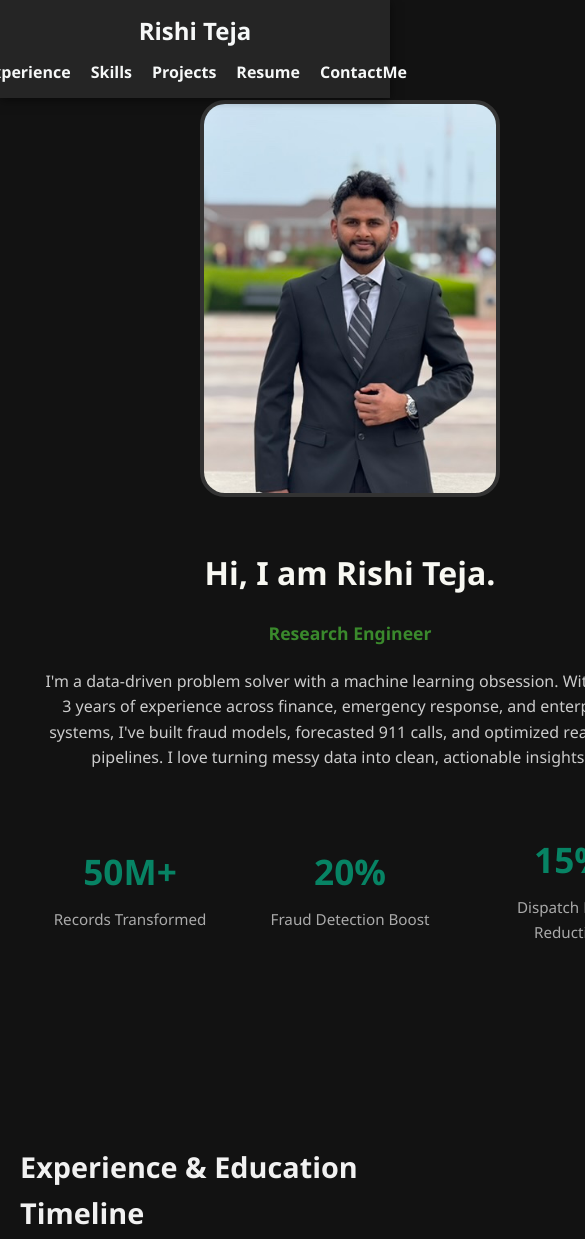
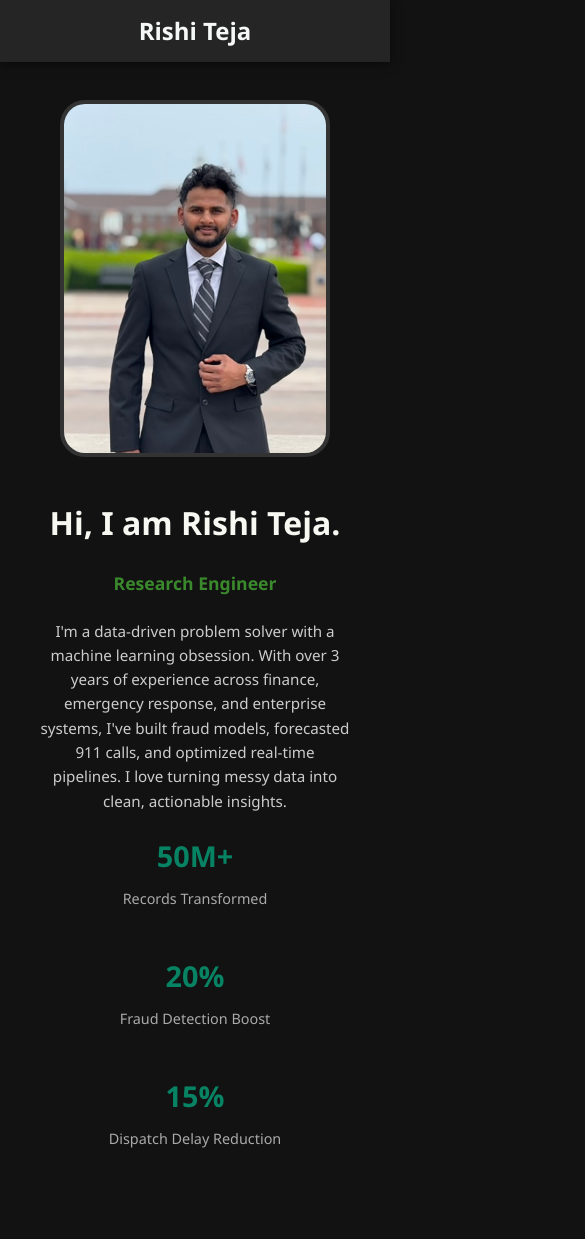
Before and after one commit to rishiraparthy/Rishi, a plain HTML site: page index.html in a window 390 px wide. Shown: the top 1239 px of the page, 585 px wide, since content can reach past the window. Drawn offline with Linux system fonts and the light colour scheme.

Commit message:
Update index.html

```diff
--- a/index.html
+++ b/index.html
@@ -1,12 +1,16 @@
 <!DOCTYPE html>
 <html lang="en">
 <head>
-  <meta charset="UTF-8">
-  <meta name="viewport" content="width=device-width, initial-scale=1.0">
+  <meta charset="UTF-8" />
+  <meta name="viewport" content="width=device-width, initial-scale=1.0" />
   <title>Rishi Teja | Portfolio</title>
-  <link rel="icon" href="Rishi.jpeg" type="image/png">
+  <link rel="icon" href="Rishi.jpeg" type="image/png" />
   <style>
-    * { margin: 0; padding: 0; box-sizing: border-box; }
+    * {
+      margin: 0;
+      padding: 0;
+      box-sizing: border-box;
+    }
     body {
       font-family: 'Segoe UI', sans-serif;
       background: #121212;
@@ -20,6 +24,7 @@
       right: 0;
       background: rgba(40, 40, 40, 0.95);
       display: flex;
+      flex-wrap: wrap;
       justify-content: space-between;
       align-items: center;
       padding: 12px 20px;
@@ -32,12 +37,11 @@
       font-weight: bold;
       text-decoration: none;
     }
-    .logo:hover {
-      color: #636564;
-    }
     .nav-links {
       display: flex;
-      gap: 20px;
+      flex-wrap: wrap;
+      gap: 10px;
+      justify-content: center;
     }
     .nav-links a {
       color: #f6f8f8;
@@ -68,131 +72,153 @@
       color: #f1f1f1;
       margin-bottom: 20px;
       font-size: 1.8rem;
-    }
-    .project, .publication, .achievement {
-      margin-bottom: 20px;
-    }
-    footer {
       text-align: center;
-      padding: 20px;
-      background: #1c1c1c;
-      color: #999;
-      margin-top: 40px;
-      font-size: 0.9rem;
     }
     .intro-section {
       display: flex;
       flex-wrap: wrap;
       align-items: center;
-      justify-content: space-between;
-      gap: 30px;
+      justify-content: center;
+      gap: 20px;
+      text-align: center;
     }
     .intro-section img {
-      width: 100%;
-      max-width: 420px;
-      height: auto;
+      width: 90%;
+      max-width: 340px;
       border-radius: 25px;
       object-fit: cover;
       border: 4px solid #333;
     }
-    .intro-content { flex: 1; }
+    .intro-content {
+      flex: 1;
+      padding: 0 10px;
+    }
     .intro-heading {
-      font-size: 2.5rem;
+      font-size: 2rem;
       font-weight: bold;
       color: #f8f8f2;
       margin-bottom: 20px;
     }
     .typewriter-text {
-      font-size: 1.4rem;
+      font-size: 1.2rem;
       color: #3a892c;
       font-weight: bold;
       min-height: 30px;
       margin-bottom: 20px;
     }
     .intro-description {
-      font-size: 1rem;
+      font-size: 0.95rem;
       color: #ccc;
-      max-width: 600px;
       margin-bottom: 20px;
     }
-    .button-group {
+    .metrics-container {
       display: flex;
-      gap: 15px;
+      flex-wrap: wrap;
+      justify-content: center;
+      gap: 20px;
     }
-    .button-group a {
-      display: inline-flex;
-      align-items: center;
-      justify-content: center;
-      width: 40px;
-      height: 40px;
-      border-radius: 50%;
-      background-color: #1e1e1e;
-      border: 1px solid #444;
-      color: #8be9fd;
-      text-decoration: none;
-      font-size: 1.2rem;
-      transition: background 0.3s;
+    .metric {
+      text-align: center;
+      flex: 1 1 100px;
     }
-    .button-group a:hover {
-      background-color: #333;
-      color: #f1f1f1;
+    .metric h3 {
+      font-size: 1.8rem;
+      color: #078364;
+      margin-bottom: 8px;
     }
-    .scroll-text {
-      position: relative;
-      display: inline-block;
-      opacity: 0;
-      transform: translateY(20px);
-      transition: all 0.5s ease;
+    .metric p {
+      font-size: 0.85rem;
+      color: #aaa;
     }
     .skill-boxes {
       display: grid;
-      grid-template-columns: repeat(auto-fit, minmax(220px, 1fr));
+      grid-template-columns: repeat(auto-fit, minmax(180px, 1fr));
       gap: 20px;
     }
     .skill-box {
       background-color: #1e1e1e;
-      padding: 15px 20px;
+      padding: 10px;
       border-radius: 10px;
       border: 1px solid #333;
-      color: #ddd;
     }
-    .metrics-container {
-  display: flex;
-  justify-content: space-around;
-  align-items: center;
-  gap: 40px;
-  margin-top: 40px;
-  flex-wrap: nowrap;
+    .skill-box input[type="range"] {
+      width: 100%;
+      accent-color: #50fa7b;
+    }
+    .project-gallery {
+      display: grid;
+      grid-template-columns: repeat(auto-fit, minmax(240px, 1fr));
+      gap: 20px;
+    }
+    .project-item img {
+      width: 100%;
+      aspect-ratio: 1/1;
+      object-fit: cover;
+    }
+    .contact-section {
       text-align: center;
-  padding: 20px 0;
+      padding: 60px 20px;
+    }
+    footer {
+      text-align: center;
+      padding: 20px;
+      font-size: 0.9rem;
+      background-color: #1c1c1c;
+    }
+    @media (max-width: 600px) {
+      .intro-heading {
+        font-size: 1.6rem;
+      }
+      .typewriter-text {
+        font-size: 1rem;
+      }
+    }
+    @media (max-width: 768px) {
+  .nav-links {
+    display: none;
+    flex-direction: column;
+    background: rgba(20, 20, 20, 0.95);
+    position: absolute;
+    top: 60px;
+    left: 0;
+    width: 100%;
+    padding: 20px;
+    z-index: 1001;
   }
 
-.metric {
-  flex: 1;
-  min-width: 180px;
+  .nav-links.active {
+    display: flex;
   }
 
-.metric h3 {
-  font-size: 2.2rem;
-  font-weight: bold;
-  color: #078364;
-  margin-bottom: 8px;
-  transition: color 0.3s;
+  .menu-toggle {
+    display: block;
   }
 
-.metric p {
-  font-size: 0.95rem;
-  color: #aaa;
-  max-width: 220px;
-  margin: auto;
+  nav {
+    flex-direction: row;
+    justify-content: space-between;
   }
-
+}
  @media (max-width: 768px) {
       nav { flex-direction: column; gap: 10px; }
       .intro-section { flex-direction: column; text-align: center; }
       .intro-section img { max-width: 300px; }
       .intro-heading { font-size: 2rem; }
       .typewriter-text { font-size: 1.1rem; }
+    }
+    @media (max-width: 600px) {
+  .metrics-container {
+    flex-direction: column;
+    gap: 20px;
+  }
+
+  .metric h3 {
+    font-size: 1.8rem;
+  }
+
+  .metric p {
+    font-size: 0.9rem;
+  }
 }
   </style>
   <script src="https://kit.fontawesome.com/a076d05399.js" crossorigin="anonymous"></script>
@@ -213,7 +239,14 @@
 
     </div>
   </nav>
+ <script>
+    const toggle = document.getElementById('nav-toggle');
+    const navLinks = document.getElementById('nav-links');
 
+    toggle.addEventListener('click', () => {
+      navLinks.classList.toggle('active');
+    });
+  </script>
   <section id="home">
     <div class="intro-section">
       <div style="flex: 1; display: flex; justify-content: center;">
```
Lines whose indentation alone changed are shown as unchanged.
